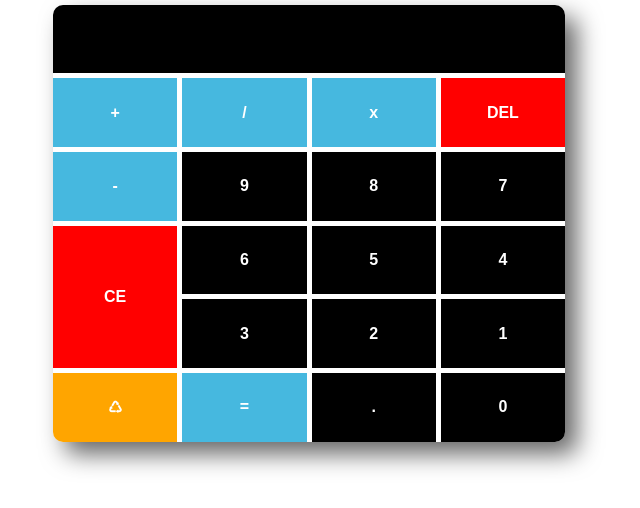
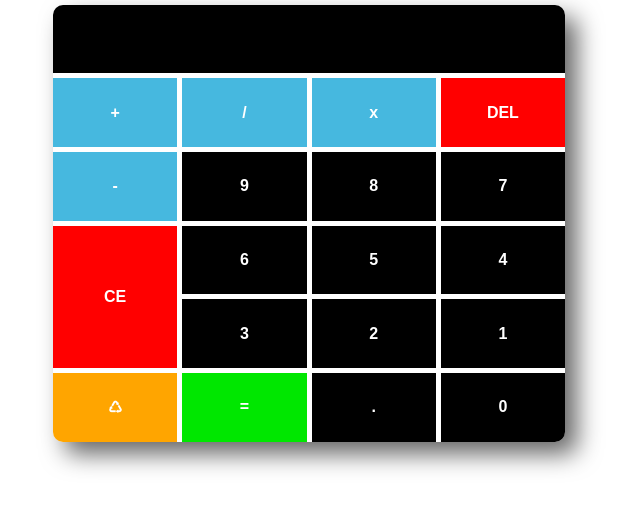
Before and after one commit to AZYxV/Calculator, a plain HTML site: page index.html in a window 1280 px wide. Shown: the part 98-606 px from the top of the page, without its empty margins (331-971 px from the left). Drawn offline with Linux system fonts and the light colour scheme.

Commit message:
Update color

```diff
--- a/css/main.css
+++ b/css/main.css
@@ -43,6 +43,10 @@ h1 span{
     background-color: orange;
 }
 
+.green{
+    background-color: rgb(0, 231, 0);
+}
+
 button.black:hover{
     background-color: rgb(48, 48, 48);
 }
@@ -57,6 +61,10 @@ button.red:hover{
 
 button.orange:hover{
     background-color: rgb(255, 189, 65);
+}
+
+button.green:hover{
+    background-color: rgb(74, 223, 74);
 }
 
 button{
--- a/index.html
+++ b/index.html
@@ -27,7 +27,7 @@
         <button class="un black" onclick="afficher('1')">1</button>
         <button class="zero black" onclick="afficher('0')">0</button>
         <button class="ce red" onclick="erase()">CE</button>
-        <button class="egal blue" onclick="calculer()">=</button>
+        <button class="egal green" onclick="calculer()">=</button>
         <button class="dot black" onclick="afficher('.')">.</button>
         <button class="back orange" onclick="addToHistory()">♺</button>
     </div>
--- a/js/calculatrice.js
+++ b/js/calculatrice.js
@@ -1,4 +1,5 @@
-function addToHistory(){
+function addToHistory()
+{
     document.getElementById('output').value = localStorage.getItem('calcul')
 }
 
```
